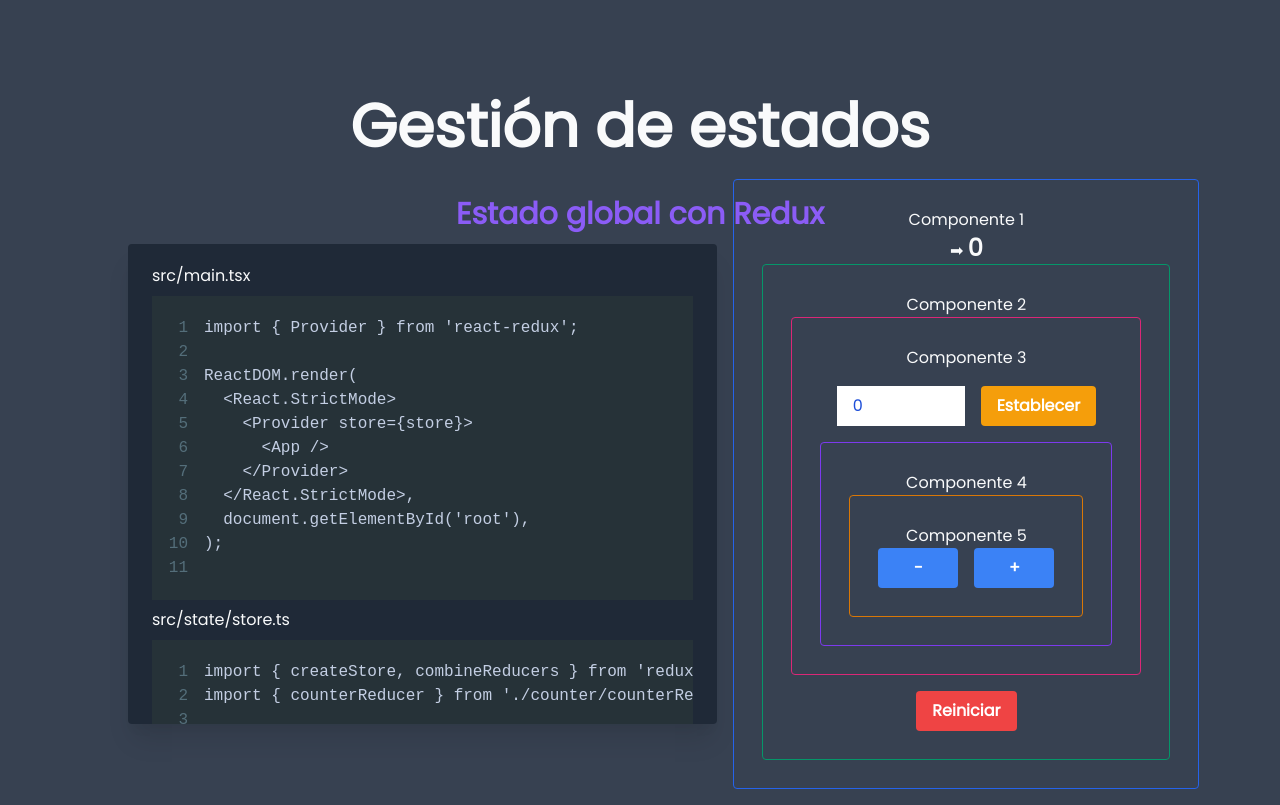
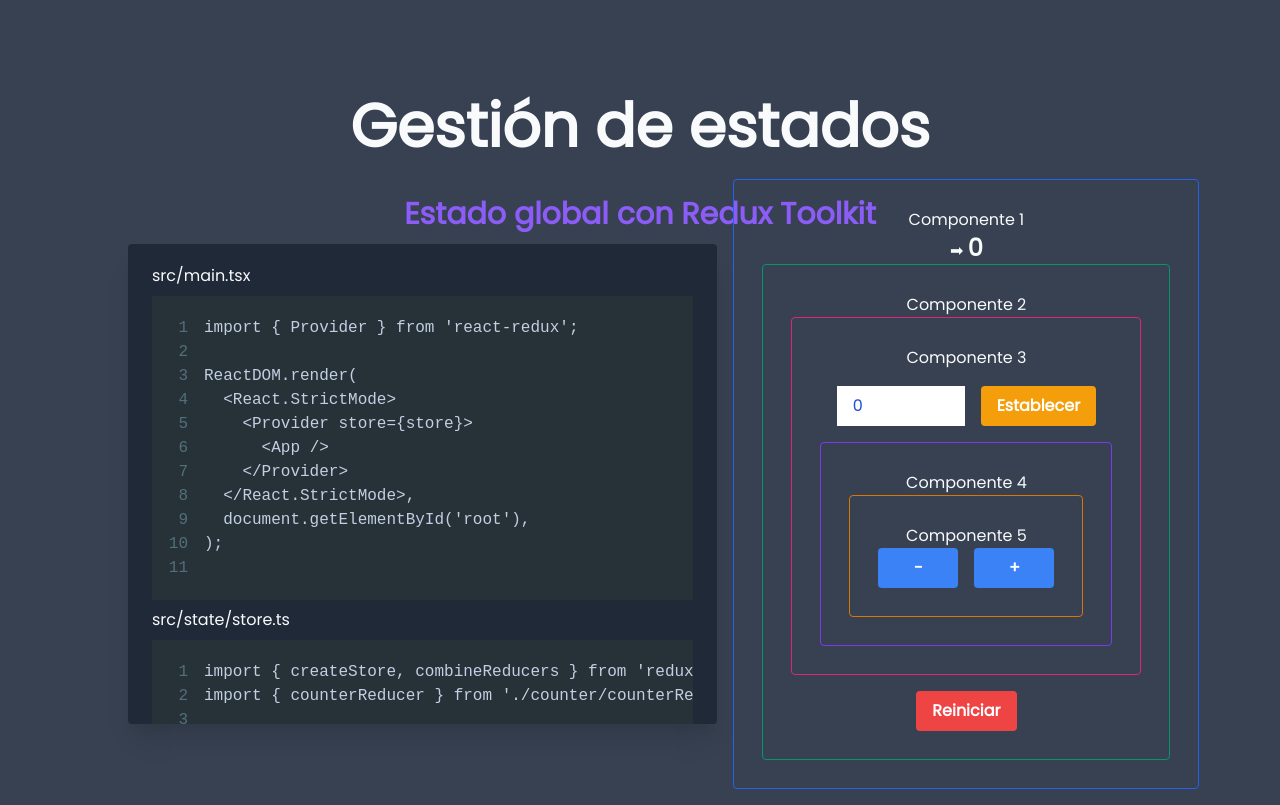
Before and after one commit to cristobalgvera/react-state-management-learning, a React (Vite) app: page / in a window 1280 px wide. Built offline with nearby package versions, Linux system fonts and the light colour scheme.

Commit message:
:art: Changed subtitle app text

```diff
--- a/src/App.tsx
+++ b/src/App.tsx
@@ -10,7 +10,10 @@ function App() {
 
   return (
     <Layout>
-      <Header title="Gestión de estados" subtitle="Estado global con Redux" />
+      <Header
+        title="Gestión de estados"
+        subtitle="Estado global con Redux Toolkit"
+      />
       <main className="row-span-3 grid grid-cols-5 gap-x-16 mt-4 justify-center items-center">
         <CodeBlock codeMarkdown={codeMarkdown} />
         <Implementation>
```
